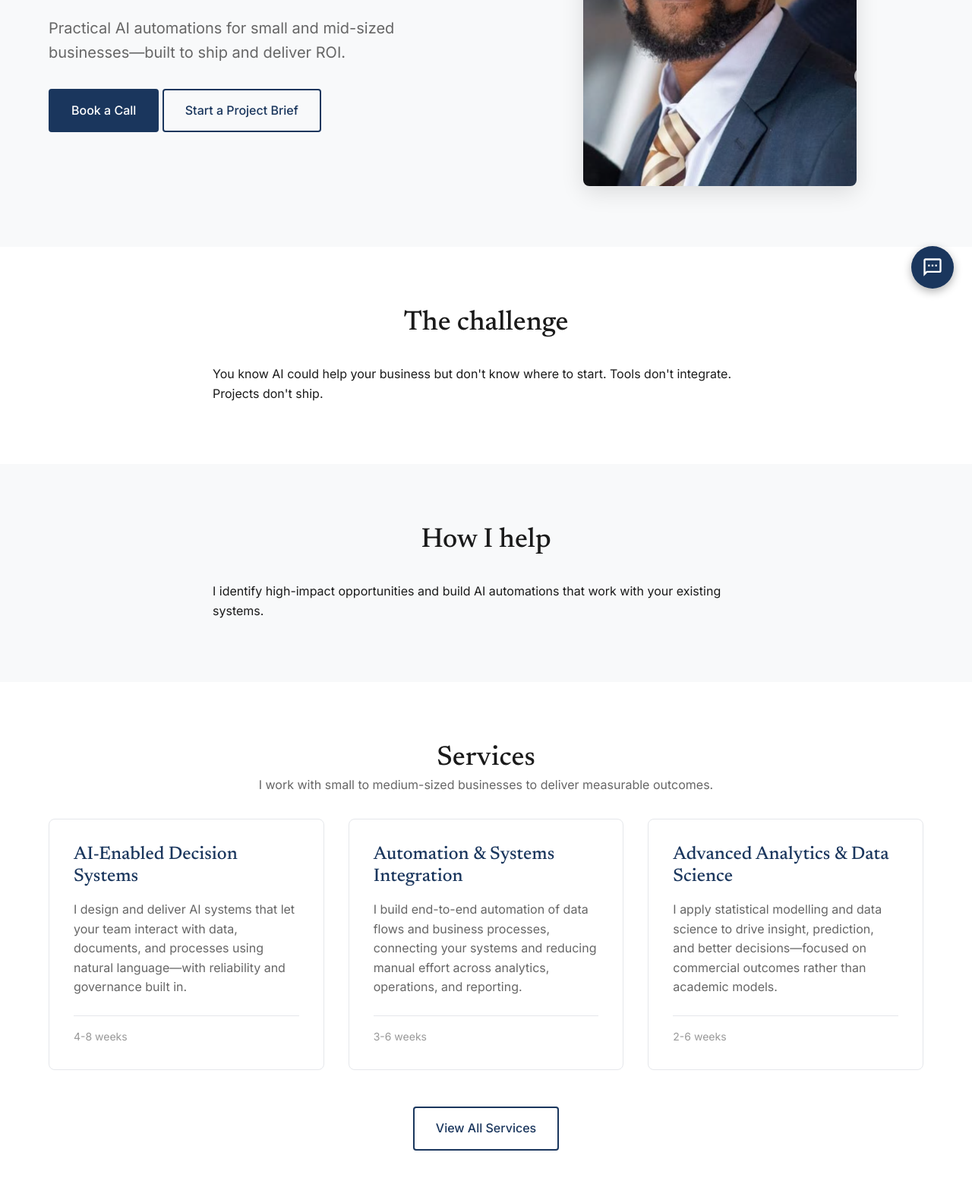
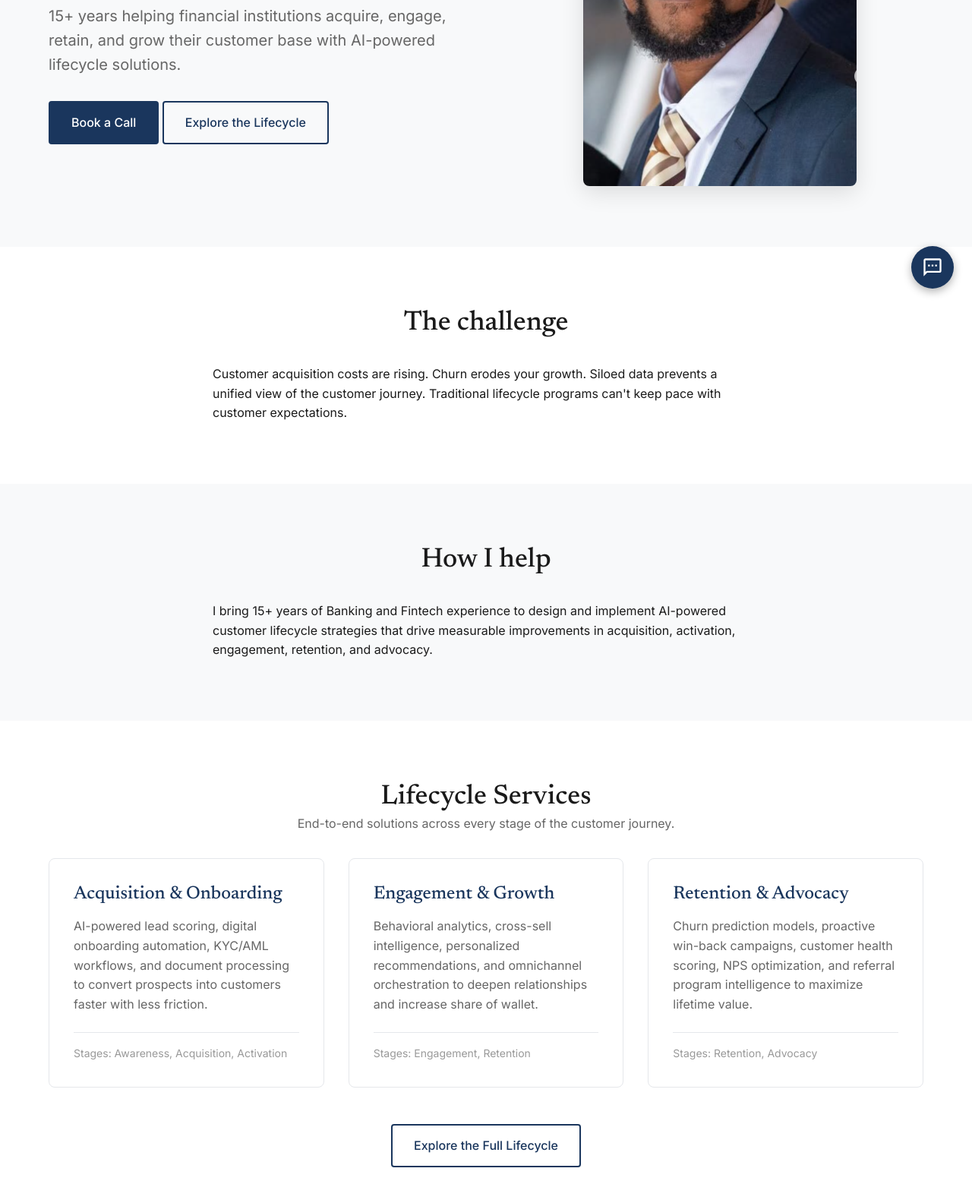
Before and after one commit to automlearning/aiworkforce-consulting, a plain HTML site: page index.html in a window 1280 px wide. Shown: the part 396-1980 px from the top of the page at 76% size. Drawn offline with Linux system fonts and the light colour scheme.

Commit message:
Refocus site on customer lifecycle management
- Update hero to highlight 15+ years Banking/Fintech experience
- Reframe services around lifecycle stages (Acquisition, Engagement, Retention)
- Update problem/solution messaging for customer lifecycle challenges
- Update meta descriptions and structured data

Co-Authored-By: Claude Opus 4.5 <noreply@anthropic.com>

```diff
--- a/index.html
+++ b/index.html
@@ -3,24 +3,24 @@
 <head>
     <meta charset="UTF-8">
     <meta name="viewport" content="width=device-width, initial-scale=1.0">
-    <meta name="description" content="Applied AI and analytics consulting focused on practical automation, agent orchestration, and decision systems for small and mid-sized businesses.">
-    <title>Samuel Kambasha | AI Orchestration & Automation Design</title>
+    <meta name="description" content="15+ years in Banking and Fintech customer lifecycle management. AI-powered solutions for acquisition, engagement, retention, and advocacy.">
+    <title>Samuel Kambasha | Customer Lifecycle Management Expert</title>
     <meta name="author" content="Samuel Kambasha">
     <meta name="robots" content="index, follow">
     <link rel="canonical" href="https://aiworkforce.consultancy/">
 
     <!-- Open Graph -->
     <meta property="og:type" content="website">
-    <meta property="og:title" content="Samuel Kambasha | AI Orchestration & Automation Design">
-    <meta property="og:description" content="Applied AI and analytics consulting focused on practical automation, agent orchestration, and decision systems for small and mid-sized businesses.">
+    <meta property="og:title" content="Samuel Kambasha | Customer Lifecycle Management Expert">
+    <meta property="og:description" content="15+ years in Banking and Fintech customer lifecycle management. AI-powered solutions for acquisition, engagement, retention, and advocacy.">
     <meta property="og:url" content="https://aiworkforce.consultancy/">
     <meta property="og:site_name" content="Samuel Kambasha">
     <meta property="og:image" content="https://aiworkforce.consultancy/LinkdInPhoto.png">
 
     <!-- Twitter Card -->
     <meta name="twitter:card" content="summary_large_image">
-    <meta name="twitter:title" content="Samuel Kambasha | AI Orchestration & Automation Design">
-    <meta name="twitter:description" content="Applied AI and analytics consulting focused on practical automation, agent orchestration, and decision systems for small and mid-sized businesses.">
+    <meta name="twitter:title" content="Samuel Kambasha | Customer Lifecycle Management Expert">
+    <meta name="twitter:description" content="15+ years in Banking and Fintech customer lifecycle management. AI-powered solutions for acquisition, engagement, retention, and advocacy.">
     <meta name="twitter:image" content="https://aiworkforce.consultancy/LinkdInPhoto.png">
 
     <!-- Structured Data -->
@@ -29,7 +29,7 @@
         "@context": "https://schema.org",
         "@type": "ProfessionalService",
         "name": "Samuel Kambasha",
-        "description": "AI orchestration and automation design for Fintech, Banking, and professional services.",
+        "description": "Customer lifecycle management expert with 15+ years in Banking and Fintech. AI-powered solutions for the complete customer journey.",
         "url": "https://aiworkforce.consultancy",
         "address": {
             "@type": "PostalAddress",
@@ -85,10 +85,10 @@
     <header class="hero">
         <div class="container hero-grid">
             <div class="hero-content">
-                <h1 class="hero-title">Applied AI orchestration for modern businesses.</h1>
-                <p class="hero-subtitle">Practical AI automations for small and mid-sized businesses—built to ship and deliver ROI.</p>
+                <h1 class="hero-title">Customer Lifecycle Management for Banking & Fintech</h1>
+                <p class="hero-subtitle">15+ years helping financial institutions acquire, engage, retain, and grow their customer base with AI-powered lifecycle solutions.</p>
                 <a href="contact.html" class="btn btn-primary">Book a Call</a>
-                <a href="client-intake.html" class="btn btn-secondary">Start a Project Brief</a>
+                <a href="customer-lifecycle.html" class="btn btn-secondary">Explore the Lifecycle</a>
             </div>
             <div class="hero-image" data-optional="LinkdInPhoto.png">
                 <img src="LinkdInPhoto.png" alt="Samuel Kambasha">
@@ -117,21 +117,21 @@
     </section>
 
     <!-- Problem Section -->
-    <section class="section section-problem" data-optional="You know AI could help your business but don't know where to start. Tools don't integrate. Projects don't ship.">
+    <section class="section section-problem">
         <div class="container">
             <h2 class="section-title">The challenge</h2>
             <div class="content-narrow">
-                <p>You know AI could help your business but don't know where to start. Tools don't integrate. Projects don't ship.</p>
+                <p>Customer acquisition costs are rising. Churn erodes your growth. Siloed data prevents a unified view of the customer journey. Traditional lifecycle programs can't keep pace with customer expectations.</p>
             </div>
         </div>
     </section>
 
     <!-- Solution Section -->
-    <section class="section section-solution" data-optional="I identify high-impact opportunities and build AI automations that work with your existing systems.">
+    <section class="section section-solution">
         <div class="container">
             <h2 class="section-title">How I help</h2>
             <div class="content-narrow">
-                <p>I identify high-impact opportunities and build AI automations that work with your existing systems.</p>
+                <p>I bring 15+ years of Banking and Fintech experience to design and implement AI-powered customer lifecycle strategies that drive measurable improvements in acquisition, activation, engagement, retention, and advocacy.</p>
             </div>
         </div>
     </section>
@@ -139,36 +139,33 @@
     <!-- Services Overview -->
     <section class="section section-services">
         <div class="container">
-            <h2 class="section-title">Services</h2>
-            <p class="section-intro">I work with small to medium-sized businesses to deliver measurable outcomes.</p>
+            <h2 class="section-title">Lifecycle Services</h2>
+            <p class="section-intro">End-to-end solutions across every stage of the customer journey.</p>
             <div class="services-grid">
                 <div class="service-card">
-                    <h3>AI-Enabled Decision Systems</h3>
-                    <p>I design and deliver AI systems that let your team interact with data, documents, and processes using natural language—with reliability and governance built in.</p>
+                    <h3>Acquisition & Onboarding</h3>
+                    <p>AI-powered lead scoring, digital onboarding automation, KYC/AML workflows, and document processing to convert prospects into customers faster with less friction.</p>
                     <div class="service-meta">
-                        <span class="service-duration" data-optional="4-8 weeks">4-8 weeks</span>
-                        <span class="service-price" data-optional="{{SERVICE_1_PRICE}}" data-show-pricing="no">{{SERVICE_1_PRICE}}</span>
+                        <span class="service-duration">Stages: Awareness, Acquisition, Activation</span>
                     </div>
                 </div>
                 <div class="service-card">
-                    <h3>Automation & Systems Integration</h3>
-                    <p>I build end-to-end automation of data flows and business processes, connecting your systems and reducing manual effort across analytics, operations, and reporting.</p>
+                    <h3>Engagement & Growth</h3>
+                    <p>Behavioral analytics, cross-sell intelligence, personalized recommendations, and omnichannel orchestration to deepen relationships and increase share of wallet.</p>
                     <div class="service-meta">
-                        <span class="service-duration" data-optional="3-6 weeks">3-6 weeks</span>
-                        <span class="service-price" data-optional="{{SERVICE_2_PRICE}}" data-show-pricing="no">{{SERVICE_2_PRICE}}</span>
+                        <span class="service-duration">Stages: Engagement, Retention</span>
                     </div>
                 </div>
                 <div class="service-card">
-                    <h3>Advanced Analytics & Data Science</h3>
-                    <p>I apply statistical modelling and data science to drive insight, prediction, and better decisions—focused on commercial outcomes rather than academic models.</p>
+                    <h3>Retention & Advocacy</h3>
+                    <p>Churn prediction models, proactive win-back campaigns, customer health scoring, NPS optimization, and referral program intelligence to maximize lifetime value.</p>
                     <div class="service-meta">
-                        <span class="service-duration" data-optional="2-6 weeks">2-6 weeks</span>
-                        <span class="service-price" data-optional="{{SERVICE_3_PRICE}}" data-show-pricing="no">{{SERVICE_3_PRICE}}</span>
+                        <span class="service-duration">Stages: Retention, Advocacy</span>
                     </div>
                 </div>
             </div>
             <div class="section-cta">
-                <a href="services.html" class="btn btn-secondary">View All Services</a>
+                <a href="customer-lifecycle.html" class="btn btn-secondary">Explore the Full Lifecycle</a>
             </div>
         </div>
     </section>
@@ -271,7 +268,7 @@
             <div class="footer-content">
                 <div class="footer-brand">
                     <span class="footer-logo">Samuel Kambasha</span>
-                    <p>AI that ships. AI orchestration and automation design for Fintech, Banking, and professional services.</p>
+                    <p>15+ years in Banking and Fintech. Customer lifecycle management expert helping organisations acquire, engage, and retain customers.</p>
                 </div>
                 <div class="footer-links">
                     <a href="services.html">Services</a>
```
